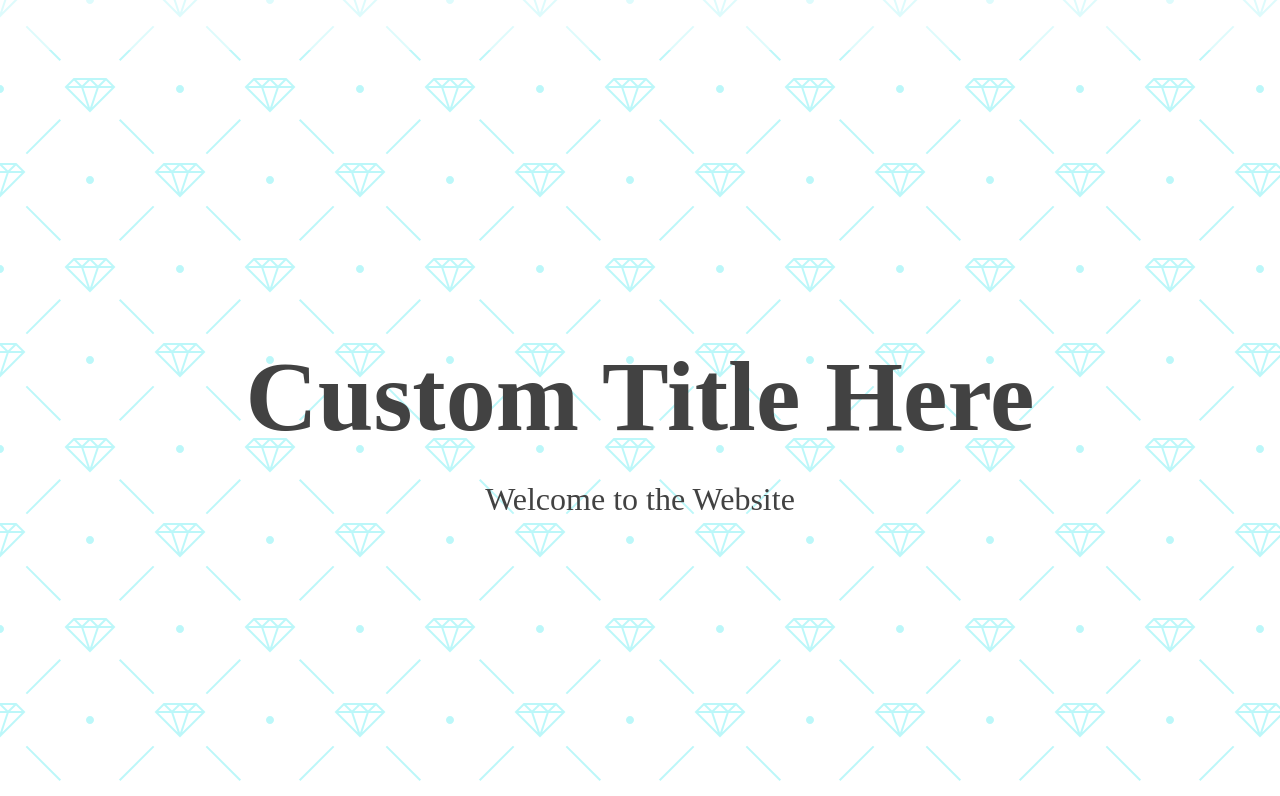
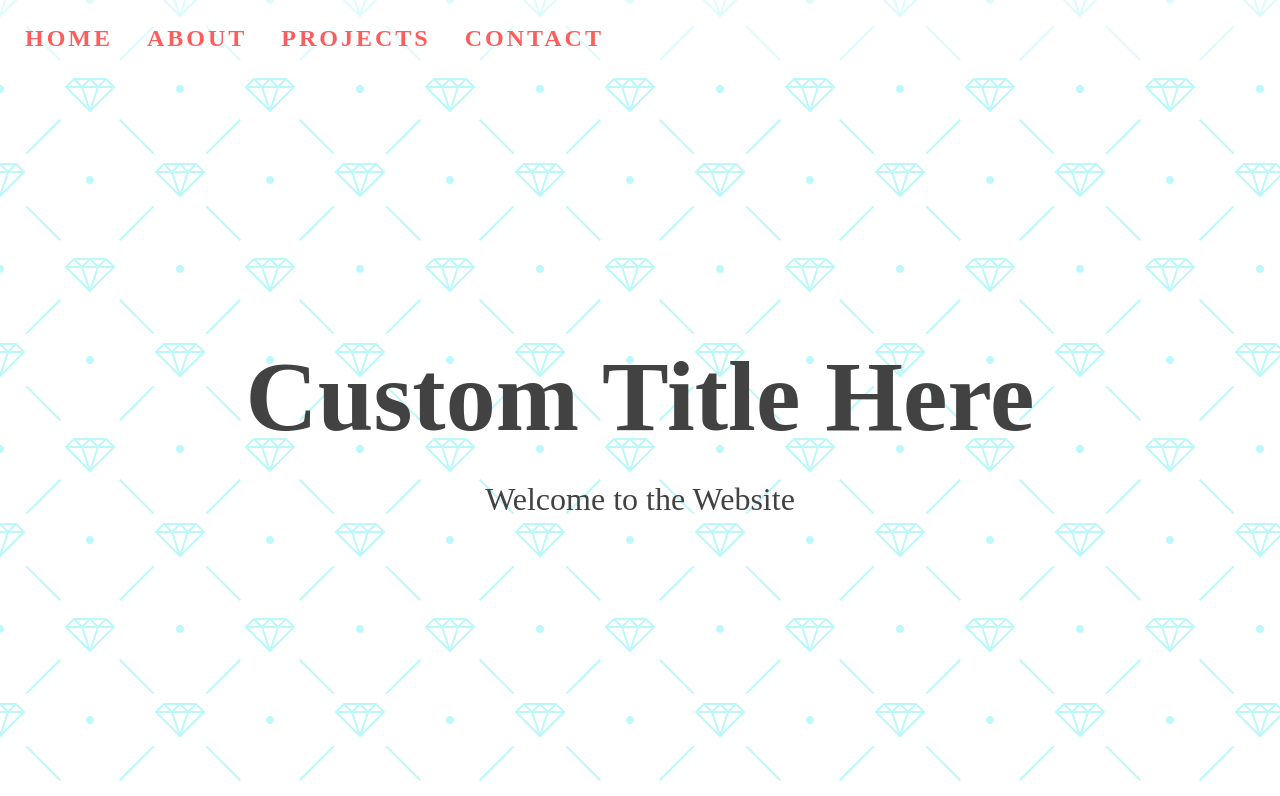
Before and after one commit to cartman1978/light-dark, a plain HTML site: page index.html in a window 1280 px wide. Shown: the top 796 px of the page. Drawn offline with Linux system fonts and the light colour scheme.

Commit message:
style d navigation

```diff
--- a/index.html
+++ b/index.html
@@ -11,7 +11,10 @@
 <body>
     <!-- Navigation -->
     <nav id="nav">
-
+        <a href="#home">HOME</a>
+        <a href="#about">ABOUT</a>
+        <a href="#projects">PROJECTS</a>
+        <a href="#contact">CONTACT</a>
     </nav>
 
     <!-- Home Section -->
@@ -31,7 +34,10 @@
     <section id="projects">
         <h1>Buttons</h1>
     </section>
+     <!-- Contact Section -->
+     <section id="contact">
 
+     </section>
     <!-- Script -->
     <script src="script.js"></script>
 </body>
--- a/style.css
+++ b/style.css
@@ -23,6 +23,7 @@
 
 html {
   box-sizing: border-box;
+  scroll-behavior: smooth;
 }
 
 body {
```
